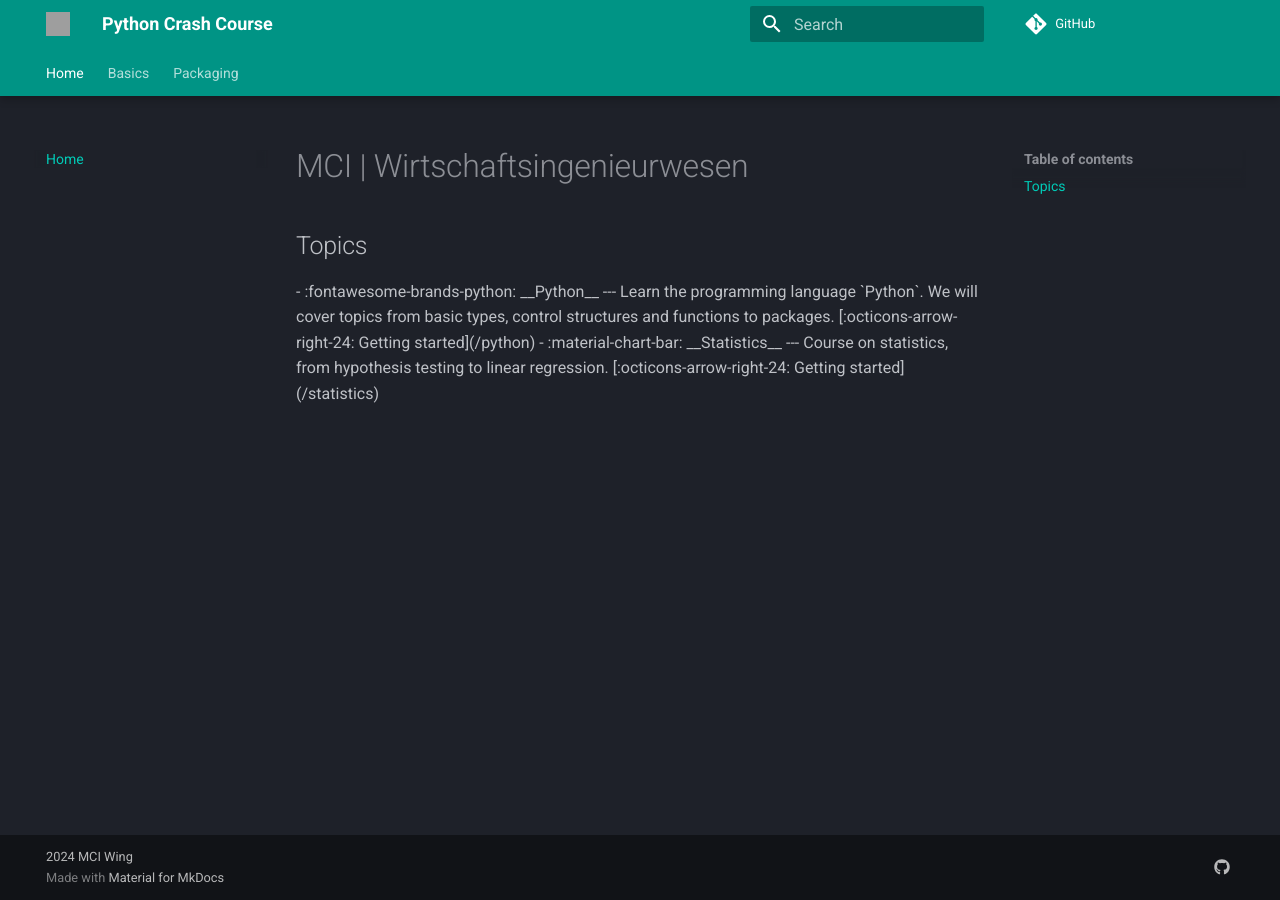
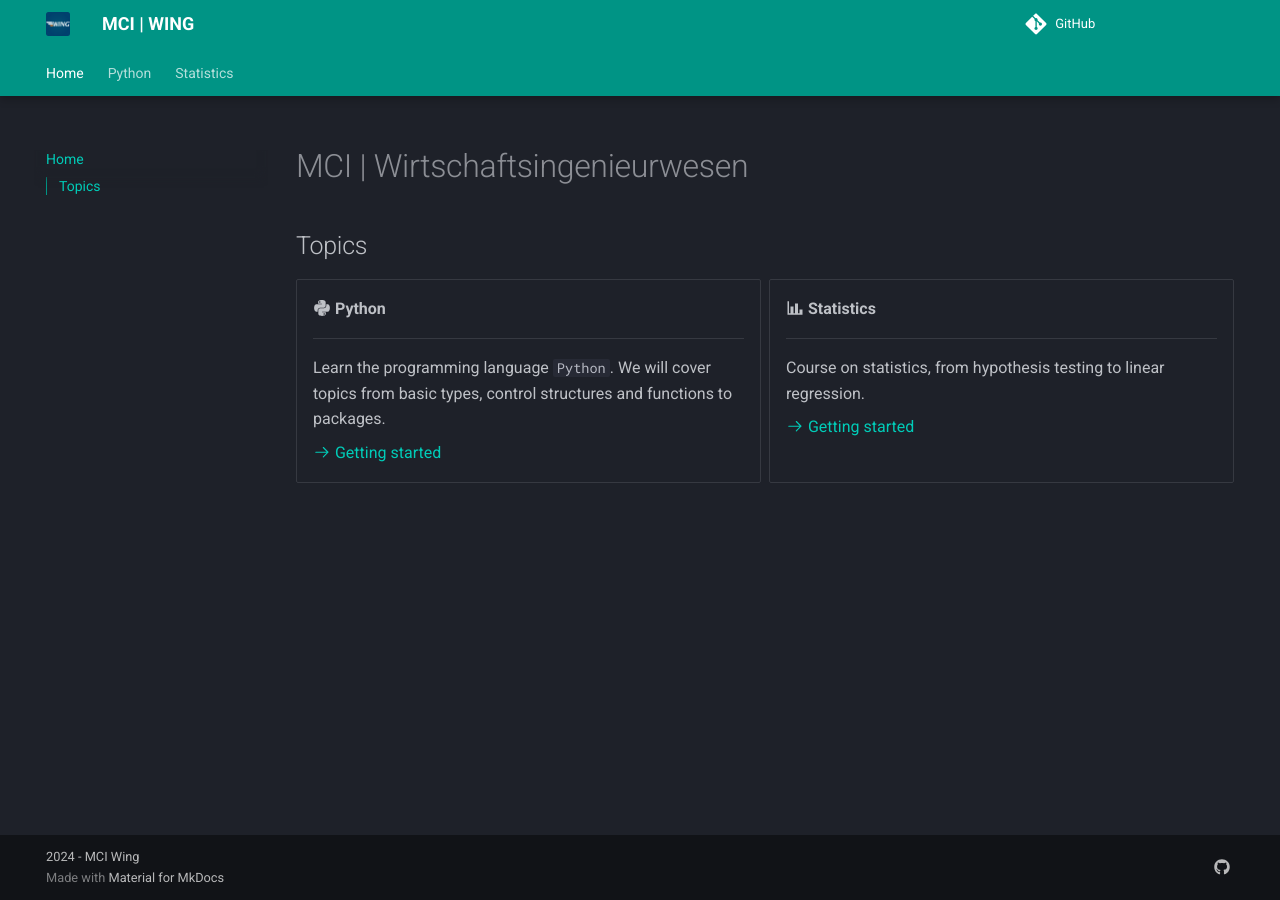
Before and after one commit to mciwing/mciwing.github.io, an MkDocs documentation site: the page built from docs/index.md, in a window 1280 px wide. Built offline with MkDocs 1.6.1 and Material for MkDocs 9.7.7, drawn with Linux system fonts in a browser that asks for light colours; comment, search, counter and statistics services are not loaded; grey boxes are pictures that could not be loaded.

Commit message:
chore: configure `mkdocs`

```diff
--- a/mkdocs.yml
+++ b/mkdocs.yml
@@ -1,39 +1,49 @@
-site_name: Python Crash Course
+site_name: MCI | WING
 repo_url: https://github.com/mciwing/mciwing.github.io
-site_url: https://mydomain.org/mysite
+site_url: https://mydomain.org/
 theme:
   name: material
-  logo: https://avatars.githubusercontent.com/u/153168920?s=200&v=4
+  logo: assets/logo.png
+  favicon: assets/logo.png
   palette:
     scheme: slate
     primary: teal
-    accent: amber
+    accent: pink
   icon:
     repo: fontawesome/brands/git-alt
 
   features:
     - navigation.tabs
     - navigation.tabs.sticky
-    - navigation.path
     - content.code.copy
     - navigation.footer
+    - toc.integrate  # display TOC on the left
+    - navigation.top  # 'back to top' button on scrolling
+    - header.autohide
 extra:
   social:
     - icon: fontawesome/brands/github
       link: https://github.com/mciwing
-copyright: 2024 MCI Wing
+copyright: 2024 - MCI Wing
+
 nav:
   - Home: index.md
-  - Basics: basics.md
-  - Packaging: packaging.md
+  - Python: /python
+  - Statistics: /statistics
 plugins:
-  - search
   - git-revision-date-localized:
       enable_creation_date: true
+      type: timeago
   - git-committers:
       repository: mciwing/mciwing.github.io
       branch: main
 markdown_extensions:
+  - attr_list
+  - md_in_html
+  - pymdownx.emoji:  # enable icons/emojis
+      emoji_index: !!python/name:material.extensions.emoji.twemoji
+      emoji_generator: !!python/name:material.extensions.emoji.to_svg
+
   - pymdownx.highlight:
       anchor_linenums: true
       line_spans: __span
```
